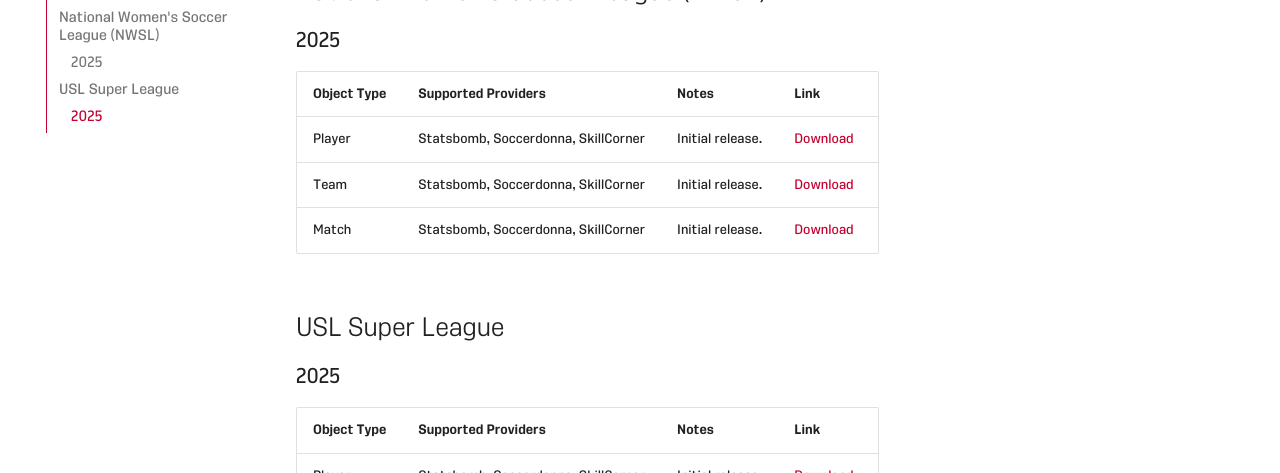
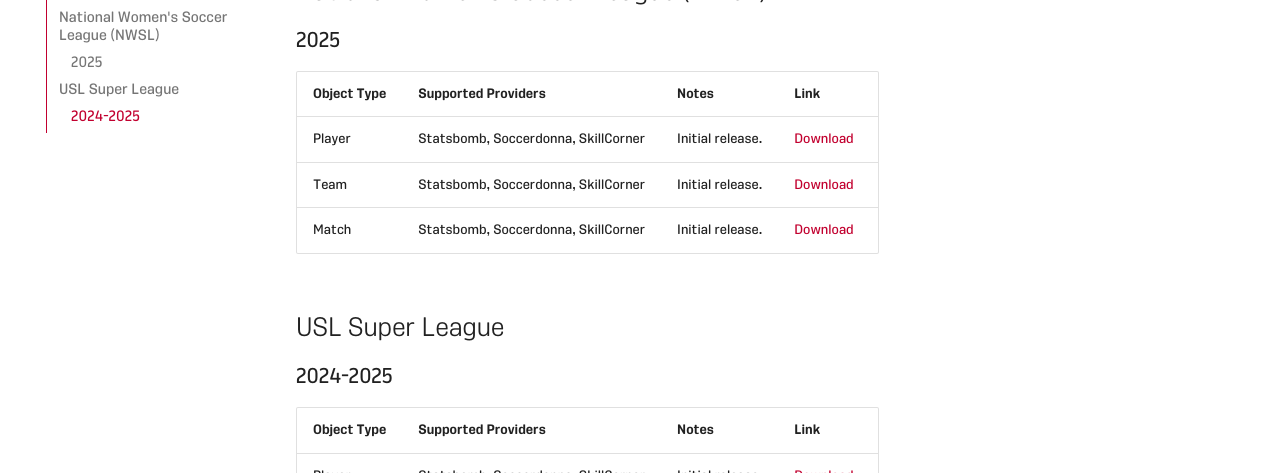
Before and after one commit to USSoccerFederation/glass_onion, an MkDocs documentation site: the page built from docs/datasets.md, in a window 1280 px wide and 900 px high, scrolled down 818 px. Shown: the part 225-698 px from the top of the window. Built offline with MkDocs 1.6.1 and Material for MkDocs 9.7.7, drawn with Linux system fonts in a browser that asks for light colours; comment, search, counter and statistics services are not loaded.

Commit message:
prepare for datasets

```diff
--- a/docs/datasets.md
+++ b/docs/datasets.md
@@ -18,9 +18,9 @@
 
 | Object Type | Supported Providers | Notes | Link |
 |----------|----------|--------|------|
-| Player    | Statsbomb, TransferMarkt, SkillCorner | Initial release. | [Download](https://github.com/USSoccerFederation/glass_onion/blob/main/datasets/mls/2025/player.csv)
-| Team    | Statsbomb, TransferMarkt, SkillCorner | Initial release. | [Download](https://github.com/USSoccerFederation/glass_onion/blob/main/datasets/mls/2025/team.csv)
-| Match    | Statsbomb, TransferMarkt, SkillCorner | Initial release. | [Download](https://github.com/USSoccerFederation/glass_onion/blob/main/datasets/mls/2025/match.csv)
+| Player    | Statsbomb, TransferMarkt, SkillCorner | Initial release. | [Download](https://github.com/USSoccerFederation/glass_onion/raw/refs/heads/main/datasets/mls/2025/player.csv)
+| Team    | Statsbomb, TransferMarkt, SkillCorner | Initial release. | [Download](https://github.com/USSoccerFederation/glass_onion/raw/refs/heads/main/datasets/mls/2025/team.csv)
+| Match    | Statsbomb, TransferMarkt, SkillCorner | Initial release. | [Download](https://github.com/USSoccerFederation/glass_onion/raw/refs/heads/main/datasets/mls/2025/match.csv)
 
 
 ## National Women's Soccer League (NWSL)
@@ -29,17 +29,17 @@
 
 | Object Type | Supported Providers | Notes | Link |
 |----------|----------|--------|------|
-| Player    | Statsbomb, Soccerdonna, SkillCorner | Initial release. | [Download](https://github.com/USSoccerFederation/glass_onion/blob/main/datasets/nwsl/2025/player.csv)
-| Team    | Statsbomb, Soccerdonna, SkillCorner | Initial release. | [Download](https://github.com/USSoccerFederation/glass_onion/blob/main/datasets/nwsl/2025/team.csv)
-| Match    | Statsbomb, Soccerdonna, SkillCorner | Initial release. | [Download](https://github.com/USSoccerFederation/glass_onion/blob/main/datasets/nwsl/2025/match.csv)
+| Player    | Statsbomb, Soccerdonna, SkillCorner | Initial release. | [Download](https://github.com/USSoccerFederation/glass_onion/raw/refs/heads/main/datasets/nwsl/2025/player.csv)
+| Team    | Statsbomb, Soccerdonna, SkillCorner | Initial release. | [Download](https://github.com/USSoccerFederation/glass_onion/raw/refs/heads/main/datasets/nwsl/2025/team.csv)
+| Match    | Statsbomb, Soccerdonna, SkillCorner | Initial release. | [Download](https://github.com/USSoccerFederation/glass_onion/raw/refs/heads/main/datasets/nwsl/2025/match.csv)
 
 
 ## USL Super League
 
-### 2025
+### 2024-2025
 
 | Object Type | Supported Providers | Notes | Link |
 |----------|----------|--------|------|
-| Player    | Statsbomb, Soccerdonna, SkillCorner | Initial release. | [Download](https://github.com/USSoccerFederation/glass_onion/blob/main/datasets/uslsl/2025/player.csv)
-| Team    | Statsbomb, Soccerdonna, SkillCorner | Initial release. | [Download](https://github.com/USSoccerFederation/glass_onion/blob/main/datasets/uslsl/2025/team.csv)
-| Match    | Statsbomb, Soccerdonna, SkillCorner | Initial release. | [Download](https://github.com/USSoccerFederation/glass_onion/blob/main/datasets/uslsl/2025/match.csv)
+| Player    | Statsbomb, Soccerdonna, SkillCorner | Initial release. | [Download](https://github.com/USSoccerFederation/glass_onion/raw/refs/heads/main/datasets/uslsl/2024-2025/player.csv)
+| Team    | Statsbomb, Soccerdonna, SkillCorner | Initial release. | [Download](https://github.com/USSoccerFederation/glass_onion/raw/refs/heads/main/datasets/uslsl/2024-2025/team.csv)
+| Match    | Statsbomb, Soccerdonna, SkillCorner | Initial release. | [Download](https://github.com/USSoccerFederation/glass_onion/raw/refs/heads/main/datasets/uslsl/2024-2025/match.csv)
```
Also changed, not shown: 9 other files.
